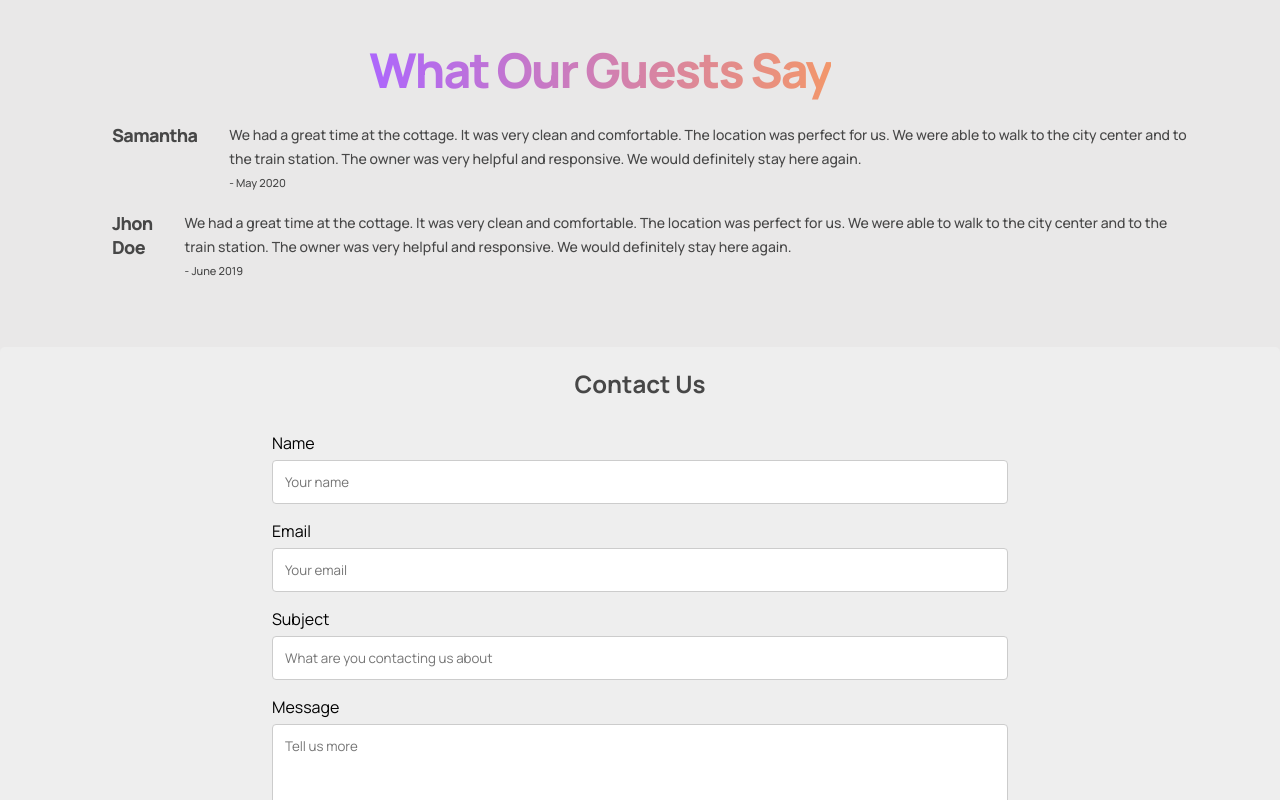
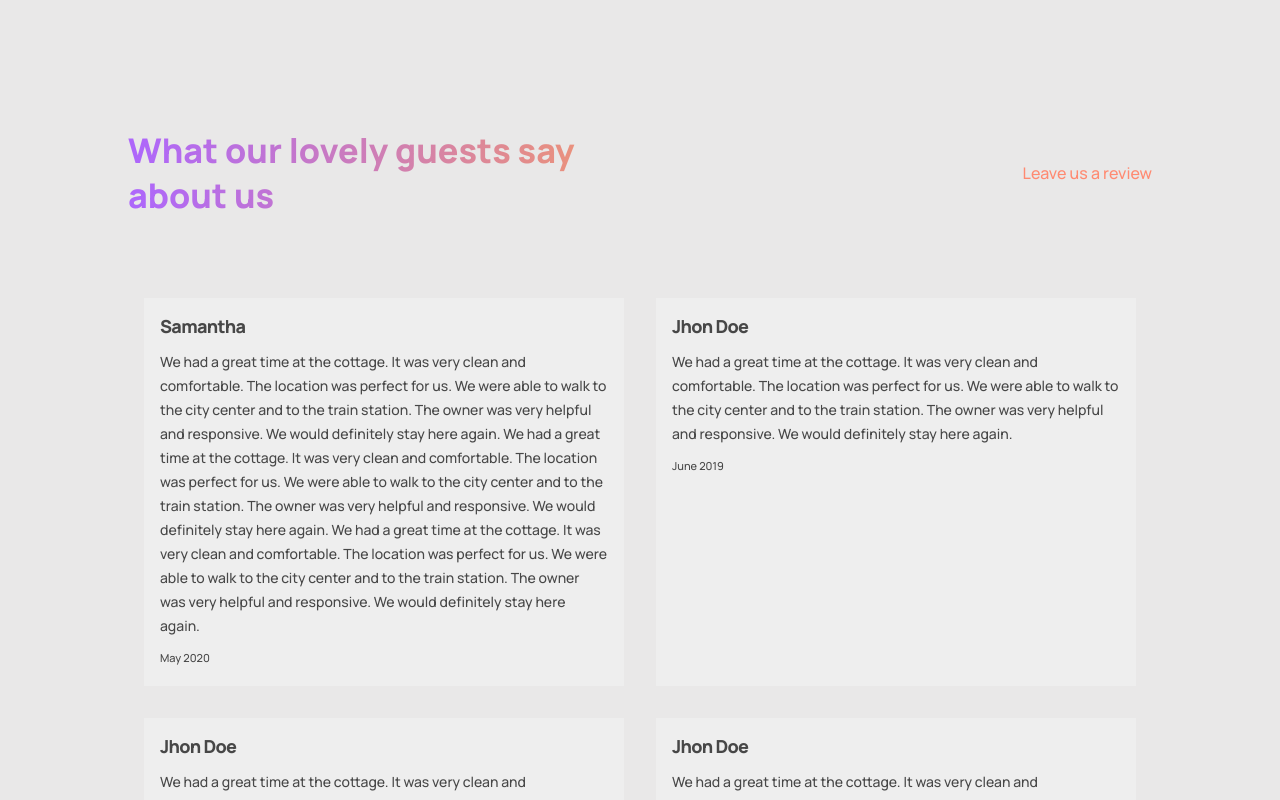
Before and after one commit to Miyunn/cottage-webapp, a React (Create React App) app: page / in a window 1280 px wide. Shown: the part 1160-1960 px from the top of the page. Built offline with nearby package versions, Linux system fonts and the light colour scheme.

Commit message:
Review Cards basic

```diff
--- a/src/components/reviewCard/ReviewCard.jsx
+++ b/src/components/reviewCard/ReviewCard.jsx
@@ -3,14 +3,16 @@ import "./reviewCard.css";
 
 const reviewCard = ({ name, text, date }) => {
   return (
-    <div className="reviewCard">
-      <div className="reviewCard__name">
-        <h1>{name}</h1>
-      </div>
-      <div className="reviewCard__text">
-        <p>{text}</p>
-        <div className="reviewCard__text-date">
-          <p> - {date}</p>
+    <div className="reveiws-container__reveiw">
+      <div className="reveiws-container__reveiw-text">
+        <div className="review-contrainer__review-name">
+          <h1>{name}</h1>
+        </div>
+        <div className="review-contrainer__review-content">
+          <p>{text}</p>
+        </div>
+        <div className="review-contrainer__review-date">
+          <p>{date}</p>
         </div>
       </div>
     </div>
--- a/src/components/reviewCard/reviewCard.css
+++ b/src/components/reviewCard/reviewCard.css
@@ -1,20 +1,21 @@
-.reviewCard {
-  width: 100%;
+.reveiws-container__reveiw {
+  width: 30rem;
   display: flex;
   justify-content: space-between;
   align-items: flex-start;
   flex-direction: row;
-
   margin: 1rem;
+  background-color: var(--color-form);
+  padding: 1rem;
 }
 
-.reviewCard__name {
+.reveiws-container__reveiw-title {
   flex: 1;
   max-width: 180px;
   margin-right: 2rem;
 }
 
-.reviewCard__name h1 {
+.reveiws-container__reveiw-text h1 {
   font-family: var(--font-family);
   font-weight: 800;
   font-size: 18px;
@@ -23,21 +24,7 @@
   color: var(--color-text);
 }
 
-.reviewCard__name div {
-  width: 38px;
-  height: 3px;
-  background: var(--gradient-bar);
-  box-shadow: 0px 4px 4px rgba(0, 0, 0, 0.25);
-  margin-bottom: 0.25rem;
-}
-
-.reviewCard-container_reviewCard-image {
-  flex: 2;
-  max-width: 390px;
-  display: flex;
-}
-
-.reviewCard__text p {
+.reveiws-container__reveiw-text p {
   font-family: var(--font-family);
   font-weight: 500;
   font-size: 14px;
@@ -45,26 +32,30 @@
   color: var(--color-text);
 }
 
-.reviewCard__text-date p {
-  font-family: var(--font-family);
-  font-weight: 500;
+.review-contrainer__review-name {
+  margin-bottom: 0.75rem;
+}
+
+.review-contrainer__review-content {
+  margin-bottom: 0.5rem;
+}
+
+.review-contrainer__review-date p {
   font-size: 11px;
-  line-height: 24px;
-  color: var(--color-text);
 }
 
 @media screen and (max-width: 550px) {
-  .reviewCard-container__reviewCard-title h1 {
+  .reveiws-container__reveiw-title h1 {
     font-size: 14px;
     line-height: 22px;
   }
 
-  .reviewCard-container_reviewCard-text p {
+  .reveiws-container_reveiw-text p {
     font-size: 12px;
     line-height: 20px;
   }
 
-  .reviewCard-container__reviewCard {
+  .reveiws-container__reveiw {
     margin: 1rem 0;
   }
 }
--- a/src/containers/header/Header.jsx
+++ b/src/containers/header/Header.jsx
@@ -17,10 +17,10 @@ const Header = () => {
           Escape to the Cottage with you and your loved ones and enjoy the place
           like it’s your own house.
         </p>
-
+        {/*
         <div className="header-content__people">
           <p>1,600 people requested access a visit in last 24 hours</p>
-        </div>
+        </div> */}
       </div>
 
       <div className="header-image" data-aos="fade-left">
--- a/src/containers/intro/Intro.jsx
+++ b/src/containers/intro/Intro.jsx
@@ -14,15 +14,15 @@ const Intro = () => {
   return (
     <div className="intro section__margin" id="about">
       <div className="intro-heading">
-        <h1 className="gradient__text" data-aos="fade-right">
+        <h1 className="gradient__text">
           A Cottage Where Modern Meets Tradition in an Ancident City
         </h1>
-        <a href="#gallery" data-aos="fade-left" data-aos-offset="500">
+        <a href="#gallery">
           <p>Explore our Gallery</p>
         </a>
       </div>
 
-      <div className="intro-container" data-aos="fade-up" data-aos-offset="500">
+      <div className="intro-container">
         <Feature
           title="Living Room"
           text="Airconditioned, Satalite TV and Free WiFi avaiable"
--- a/src/containers/review/Review.jsx
+++ b/src/containers/review/Review.jsx
@@ -9,20 +9,33 @@ const Review = () => {
     Aos.init({ duration: 1500 });
   }, []);
   return (
-    <div className="review section__margin" data-aos="fade-right">
-      <div className="review-heading">
-        <h1 className="gradient__text">What Our Guests Say</h1>
+    <div className="intro section__margin" id="reviews">
+      <div className="intro-heading">
+        <h1 className="gradient__text">What our lovely guests say about us</h1>
+        <a href="#contact">
+          <p>Leave us a review</p>
+        </a>
       </div>
 
-      <div
-        className="review-container"
-        data-aos="fade-up"
-        data-aos-offset="250"
-      >
+      <div className="intro-container">
         <ReviewCard
           name="Samantha"
+          text="We had a great time at the cottage. It was very clean and comfortable. The location was perfect for us. We were able to walk to the city center and to the train station. The owner was very helpful and responsive. We would definitely stay here again.
+          We had a great time at the cottage. It was very clean and comfortable. The location was perfect for us. We were able to walk to the city center and to the train station. The owner was very helpful and responsive. We would definitely stay here again.
+          We had a great time at the cottage. It was very clean and comfortable. The location was perfect for us. We were able to walk to the city center and to the train station. The owner was very helpful and responsive. We would definitely stay here again."
+          date="May 2020"
+        />
+
+        <ReviewCard
+          name="Jhon Doe"
           text="We had a great time at the cottage. It was very clean and comfortable. The location was perfect for us. We were able to walk to the city center and to the train station. The owner was very helpful and responsive. We would definitely stay here again."
-          date="May 2020"
+          date="June 2019"
+        />
+
+        <ReviewCard
+          name="Jhon Doe"
+          text="We had a great time at the cottage. It was very clean and comfortable. The location was perfect for us. We were able to walk to the city center and to the train station. The owner was very helpful and responsive. We would definitely stay here again."
+          date="June 2019"
         />
 
         <ReviewCard
--- a/src/containers/review/review.css
+++ b/src/containers/review/review.css
@@ -1,15 +1,105 @@
-.review-heading {
-  flex: 1;
+.intro {
   display: flex;
-  justify-content: center;
-  margin-right: 5rem;
+  flex-direction: column;
+
+  padding: 2rem;
 }
 
-.review-heading h1 {
+.intro-feature {
+  display: flex;
+}
+
+/* Customizing feature component as per needs */
+.intro-feature .features-container__feature {
+  margin: 0;
+}
+
+/* Customizing feature component as per needs */
+.intro-feature .features-container_feature-text {
+  max-width: 700px;
+}
+
+.intro-heading {
+  display: flex;
+  flex-direction: row;
+  justify-content: space-between;
+  align-items: center;
+
+  margin: 4rem 0 2rem;
+}
+
+.intro-heading h1 {
+  font-size: 34px;
+  line-height: 45px;
+  font-weight: 800;
   font-family: var(--font-family);
-  font-weight: 800;
-  font-size: 48px;
-  line-height: 75px;
-  letter-spacing: -0.04em;
-  margin: 0 auto;
+  max-width: 510px;
 }
+
+.intro-heading p {
+  font-family: var(--font-family);
+  font-weight: 500;
+  font-size: 16px;
+  line-height: 30px;
+  color: var(--color-subtext);
+  cursor: pointer;
+}
+
+.intro-container {
+  display: flex;
+  flex-wrap: wrap;
+  flex-direction: row;
+
+  margin-top: 2rem;
+}
+
+/* Customizing feature component as per needs */
+.intro-container .features-container__feature {
+  flex: 1;
+  margin: 1rem;
+  min-width: 210px;
+  display: unset;
+  flex-direction: column;
+}
+
+/* Customizing feature component as per needs */
+.intro-container .features-container_feature-text {
+  margin-top: 0.5rem;
+}
+
+@media screen and (max-width: 850px) {
+  .intro-heading {
+    flex-direction: column;
+    align-items: flex-start;
+    margin-bottom: 0rem;
+  }
+
+  .intro-heading p {
+    margin-top: 1rem;
+  }
+}
+
+@media screen and (max-width: 650px) {
+  /* Customizing feature component as per needs */
+  .intro-feature .features-container__feature {
+    flex-direction: column;
+  }
+
+  /* Customizing feature component as per needs */
+  .intro-feature .features-container_feature-text {
+    margin-top: 0.5rem;
+  }
+
+  .intro-heading h1 {
+    font-size: 28px;
+    line-height: 40px;
+  }
+}
+
+@media screen and (max-width: 350px) {
+  /* Customizing feature component as per needs */
+  .intro-container .features-container__feature {
+    margin: 1rem 0;
+    min-width: 100%;
+  }
+}
```
Also changed, not shown: src/containers/intro/intro.css (indentation only).
